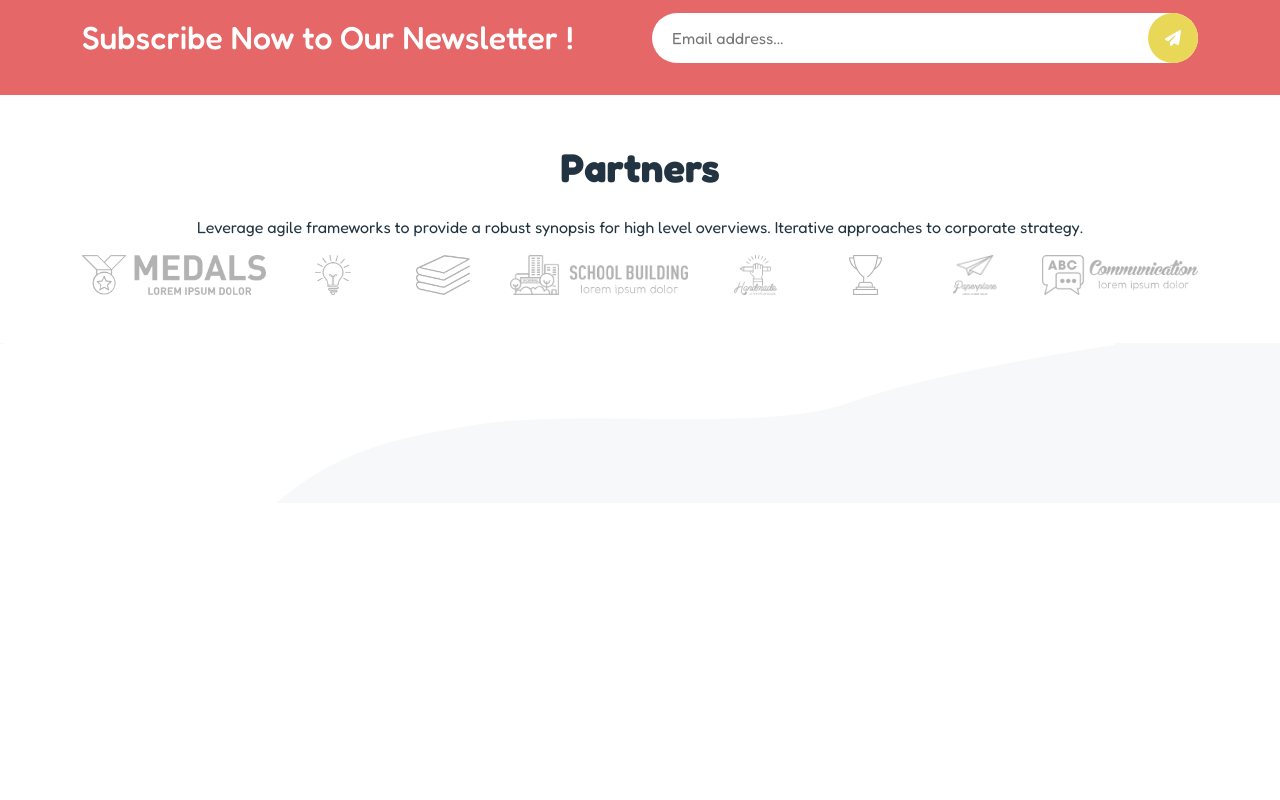
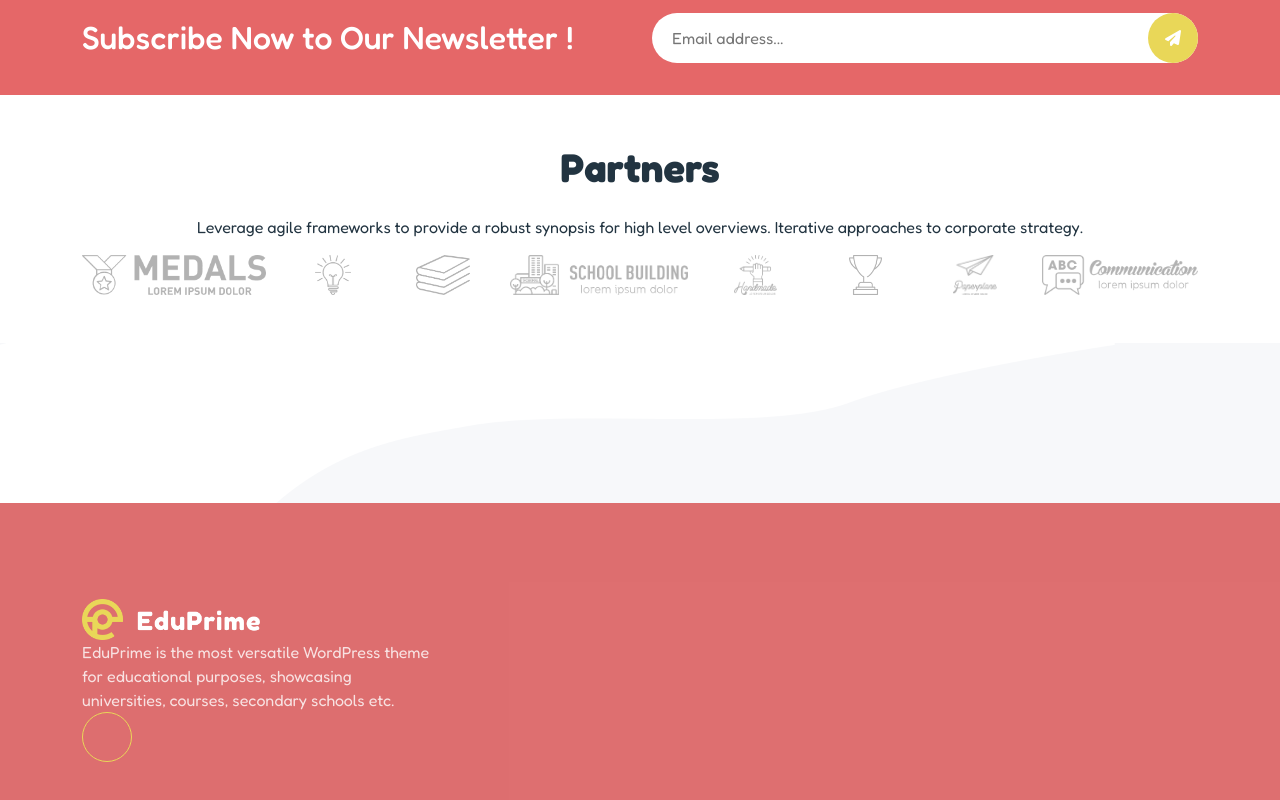
Before and after one commit to DarioGiusino/proj-html-vuejs, a Vue app: page / in a window 1280 px wide. Shown: the part 4753-5553 px from the top of the page. Before the commit the page ends 5256 px from the top, so only its background shows below. Built offline with nearby package versions, Linux system fonts and the light colour scheme.

Commit message:
preworked social links comp

```diff
--- a/src/components/AppFooter.vue
+++ b/src/components/AppFooter.vue
@@ -1,13 +1,37 @@
 <script>
+import SocialLinks from './footer/SocialLinks.vue';
 export default {
-    name: 'App Footer'
+    name: 'App Footer',
+    components: { SocialLinks }
 }
 </script>
 
 <template>
+    <!-- # footer -->
+    <footer>
+        <div class="container">
+            <div class="row row-cols-3">
+                <!-- ? social links (right footer) -->
+                <div class="col">
+                    <social-links></social-links>
+                </div>
 
+                <!-- ? nav lists (central footer) -->
+                <div class="col"></div>
+
+                <!-- ? categories (left footer) -->
+                <div class="col"></div>
+            </div>
+        </div>
+    </footer>
 </template>
 
-<style scoper lang="scss">
+<style scoped lang="scss">
+@use '../assets/scss/partials/variables.scss' as *;
 
+footer {
+    background-color: $bg-red-2;
+    color: $text-white-2;
+    padding: 6rem 0;
+}
 </style>
--- /dev/null
+++ b/src/components/footer/SocialLinks.vue
@@ -0,0 +1,40 @@
+<script>
+import BaseButton from '../generics/BaseButton.vue';
+export default {
+    name: 'Footer Social Links',
+    components: { BaseButton }
+}
+</script>
+
+<template>
+    <!-- upper logo -->
+    <header>
+        <img class="w-50" src="../../assets/img/theme_eduprime_logo.png" alt="edu logo">
+    </header>
+
+    <!-- central description -->
+    <main>
+        <p class="mb-0">
+            EduPrime is the most versatile WordPress theme for educational purposes, showcasing universities, courses,
+            secondary schools etc.
+        </p>
+    </main>
+
+    <!-- social links -->
+    <footer>
+        <base-button class="social-btn"></base-button>
+    </footer>
+</template>
+
+<style scoped lang="scss">
+@use '../../assets/scss/partials/variables.scss' as *;
+
+.social-btn {
+    background-color: transparent;
+    border-color: $border-yellow-1;
+    padding: 5px 5px;
+    width: 50px;
+    height: 50px;
+    border-radius: 50%;
+}
+</style>
```
